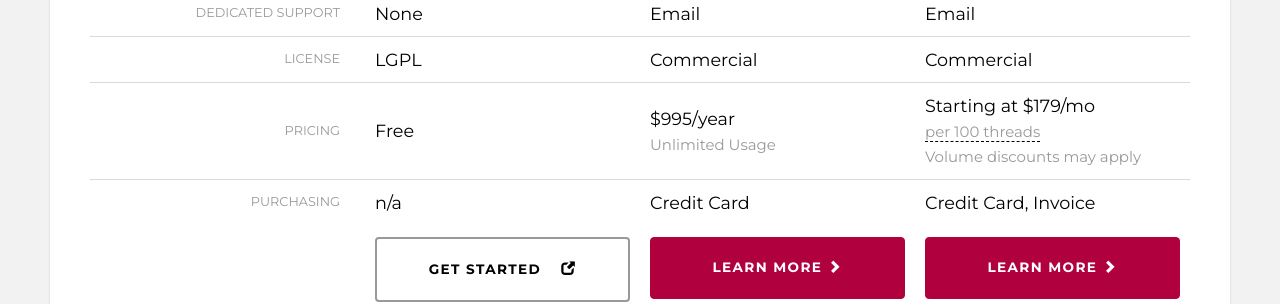
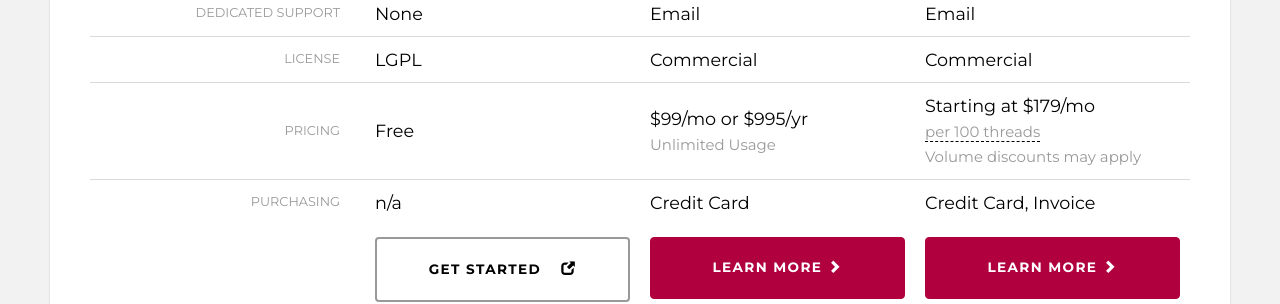
Before and after one commit to gurusoftware007/Sidekiq, a Jekyll site: the page built from index.html, in a window 1280 px wide and 900 px high, scrolled down 1501 px. Shown: the part 152-456 px from the top of the window. Built offline with Jekyll 4.4.1, drawn with Linux system fonts in a browser that asks for light colours.

Commit message:
add monthly Pro

```diff
--- a/index.html
+++ b/index.html
@@ -246,7 +246,7 @@ layout: default
         <tr>
           <td class="key">Pricing</td>
           <td>Free</td>
-          <td>$995/year<br>
+          <td>$99/mo or $995/yr<br>
             <small>Unlimited Usage</small>
           </td>
           <td>Starting at $179/mo<br>
```
Also changed, not shown: 1 other file.
